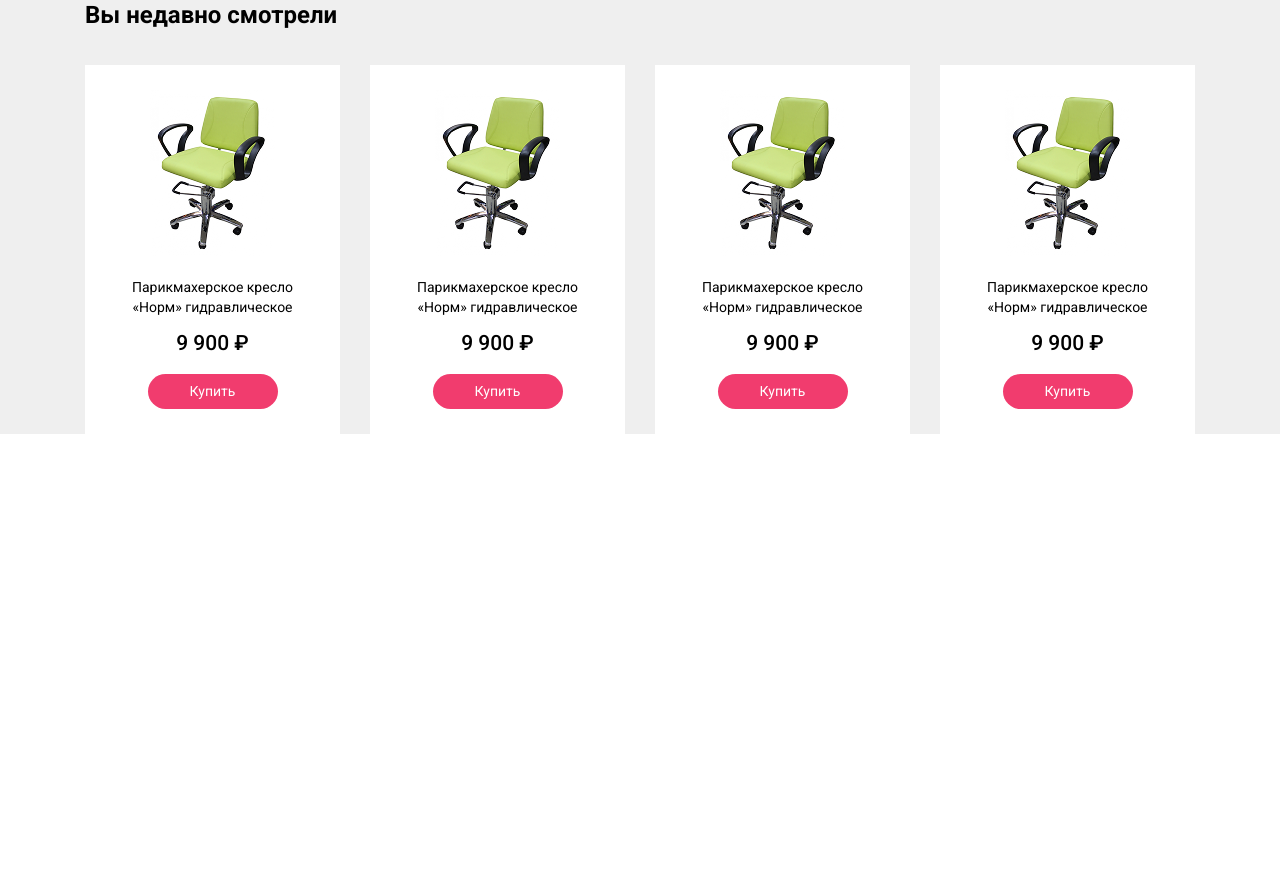
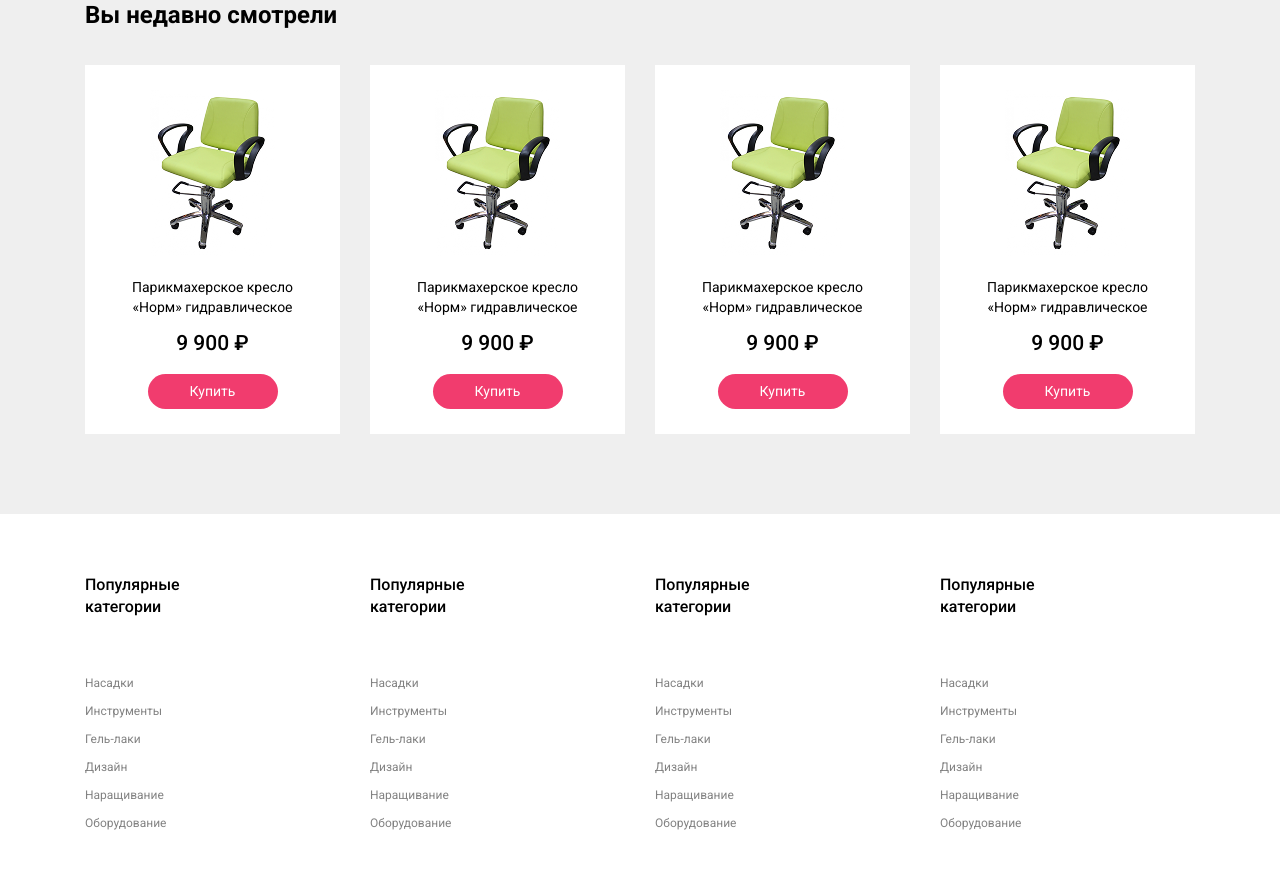
Before and after one commit to ViktoriaIvanova97/BeautySalon, a plain HTML site: page index.html in a window 1280 px wide. Shown: the part 2012-2881 px from the top of the page. Before the commit the page ends 2526 px from the top, so only its background shows below. Drawn offline with Linux system fonts and the light colour scheme.

Commit message:
add footer category block

```diff
--- a/index.html
+++ b/index.html
@@ -182,11 +182,51 @@
 			</div>
 	</main>
 	<footer>
-		<div class="footer_category">
-			<div></div>
-			<div></div>
-			<div></div>
-			<div></div>
+		<div class="footer-category">
+			<div class="footer-category_block">
+				<p class="footer-category_block-title">Популярные категории</p>
+				<ul class="footer-category_block-href">
+					<li><a href="#">Насадки</a></li>
+					<li><a href="#">Инструменты</a></li>
+					<li><a href="#">Гель-лаки</a></li>
+					<li><a href="#">Дизайн</a></li>
+					<li><a href="#">Наращивание</a></li>
+					<li><a href="#">Оборудование</a></li>
+				</ul>
+			</div>
+			<div class="footer-category_block">
+				<p class="footer-category_block-title">Популярные категории</p>
+				<ul class="footer-category_block-href">
+					<li><a href="#">Насадки</a></li>
+					<li><a href="#">Инструменты</a></li>
+					<li><a href="#">Гель-лаки</a></li>
+					<li><a href="#">Дизайн</a></li>
+					<li><a href="#">Наращивание</a></li>
+					<li><a href="#">Оборудование</a></li>
+				</ul>
+			</div>
+			<div class="footer-category_block">
+				<p class="footer-category_block-title">Популярные категории</p>
+				<ul class="footer-category_block-href">
+					<li><a href="#">Насадки</a></li>
+					<li><a href="#">Инструменты</a></li>
+					<li><a href="#">Гель-лаки</a></li>
+					<li><a href="#">Дизайн</a></li>
+					<li><a href="#">Наращивание</a></li>
+					<li><a href="#">Оборудование</a></li>
+				</ul>
+			</div>
+			<div class="footer-category_block">
+				<p class="footer-category_block-title">Популярные категории</p>
+				<ul class="footer-category_block-href">
+					<li><a href="#">Насадки</a></li>
+					<li><a href="#">Инструменты</a></li>
+					<li><a href="#">Гель-лаки</a></li>
+					<li><a href="#">Дизайн</a></li>
+					<li><a href="#">Наращивание</a></li>
+					<li><a href="#">Оборудование</a></li>
+				</ul>
+			</div>
 		</div>
 		<div class="footer_info"></div>
 		<div class="footer_subtitle"></div>
--- a/style.css
+++ b/style.css
@@ -175,10 +175,10 @@ header{
 	font-size: 14px;
 	color: #000000;
 }
-
+/* --------------------------------------------------- */
 .main-block {
 	background: #EFEFEF;
-	margin: 80px 0;
+	padding: 80px 0;
 }
 .main-block_special {
 	display: grid;
@@ -348,7 +348,7 @@ header{
 .main-block_watched-recently{
 	display: grid;
 	justify-content: center;
-	margin: 80px 0;
+	padding: 80px 0 0 0;
 }
 
 .main-block_watched-recently h3{
@@ -417,5 +417,46 @@ header{
 	letter-spacing: 5%;
 	text-align: center;
 	color: #FFFFFF;
+}
+/* --------------------------------------- */
+
+.footer-category {
+	display: flex;
+	gap: 30px;
+	justify-content: center;
+	padding: 60px 0;
+}
+.footer-category_block {
+	width: 255px;
+	display: grid;
+	gap:55px
+}
+.footer-category_block-title {
+	width: 99px;
+	height: 40px;
+	font-family: Roboto;
+	font-weight: 500;
+	font-size: 16px;
+	line-height: 141%;
+	color: #000000;
+	margin: 0;
+}
+.footer-category_block-href{
+	padding: 0;
+	margin: 0;
+}
+.footer-category_block-href li{
+	list-style-type: none;
 
 }
+.footer-category_block-href a{
+	width: 82px;
+	height: 158px;
+	font-family: Roboto;
+	font-weight: 400;
+	font-size: 12px;
+	line-height: 28px;
+	color: #828282;
+}
+
+/* -------------------------------------------- */
```
Lines whose indentation alone changed are shown as unchanged.
